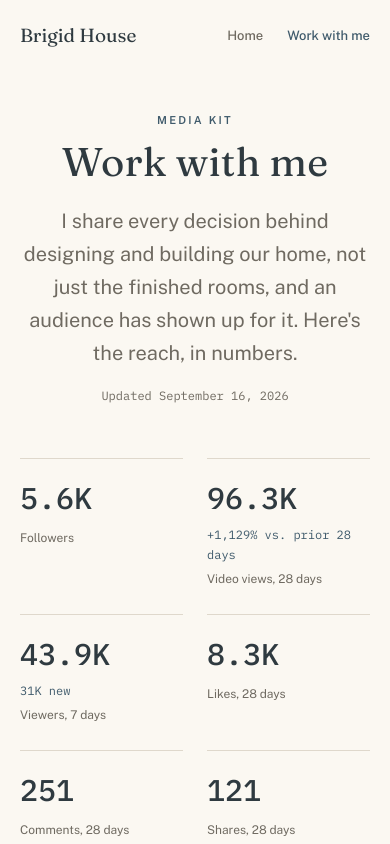
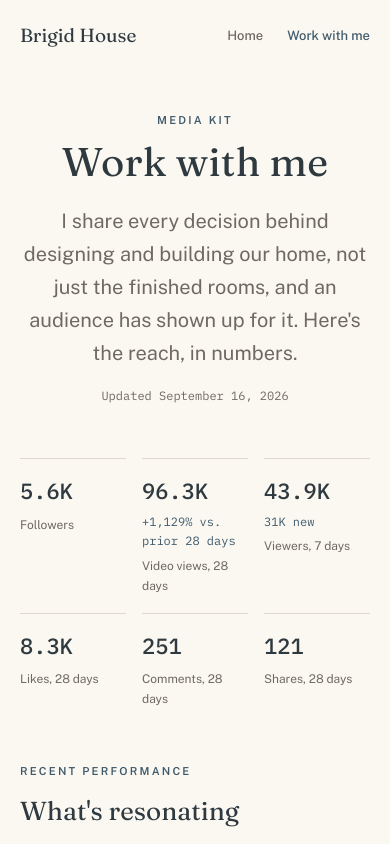
Before and after one commit to itschampton/brigidhouse, a plain HTML site: page work-with-me.html in a window 390 px wide. Shown: the top 844 px of the page. Drawn offline with nearby package versions, Linux system fonts and the light colour scheme.

Commit message:
Fix stat grid to a fixed 3-column layout

```diff
--- a/style.css
+++ b/style.css
@@ -268,7 +268,7 @@ h1 {
 
 .stats-grid {
   display: grid;
-  grid-template-columns: repeat(auto-fit, minmax(120px, 1fr));
+  grid-template-columns: repeat(3, 1fr);
   gap: 24px;
   margin-bottom: 80px;
 }
@@ -496,7 +496,8 @@ footer {
   .hero { margin-bottom: 52px; }
   .socials { margin-bottom: 52px; }
   .about { margin-bottom: 52px; }
-  .stats-grid { margin-bottom: 52px; }
+  .stats-grid { margin-bottom: 52px; gap: 16px; }
+  .stat-tile .stat-num { font-size: 22px; }
   .mediakit-section { margin-bottom: 52px; }
   h1 { font-size: 40px; }
   .about-grid { grid-template-columns: 96px 1fr; gap: 20px; }
```
